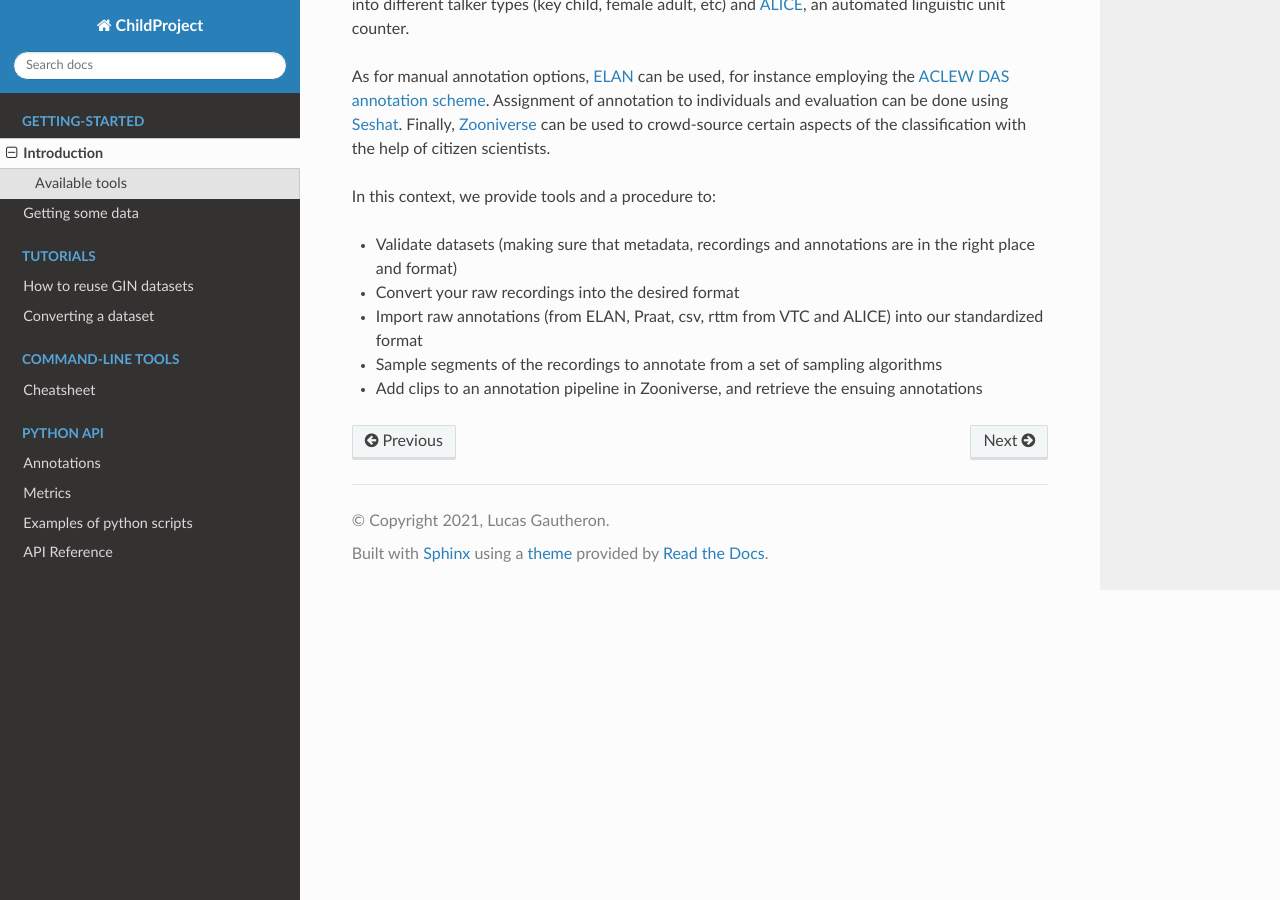
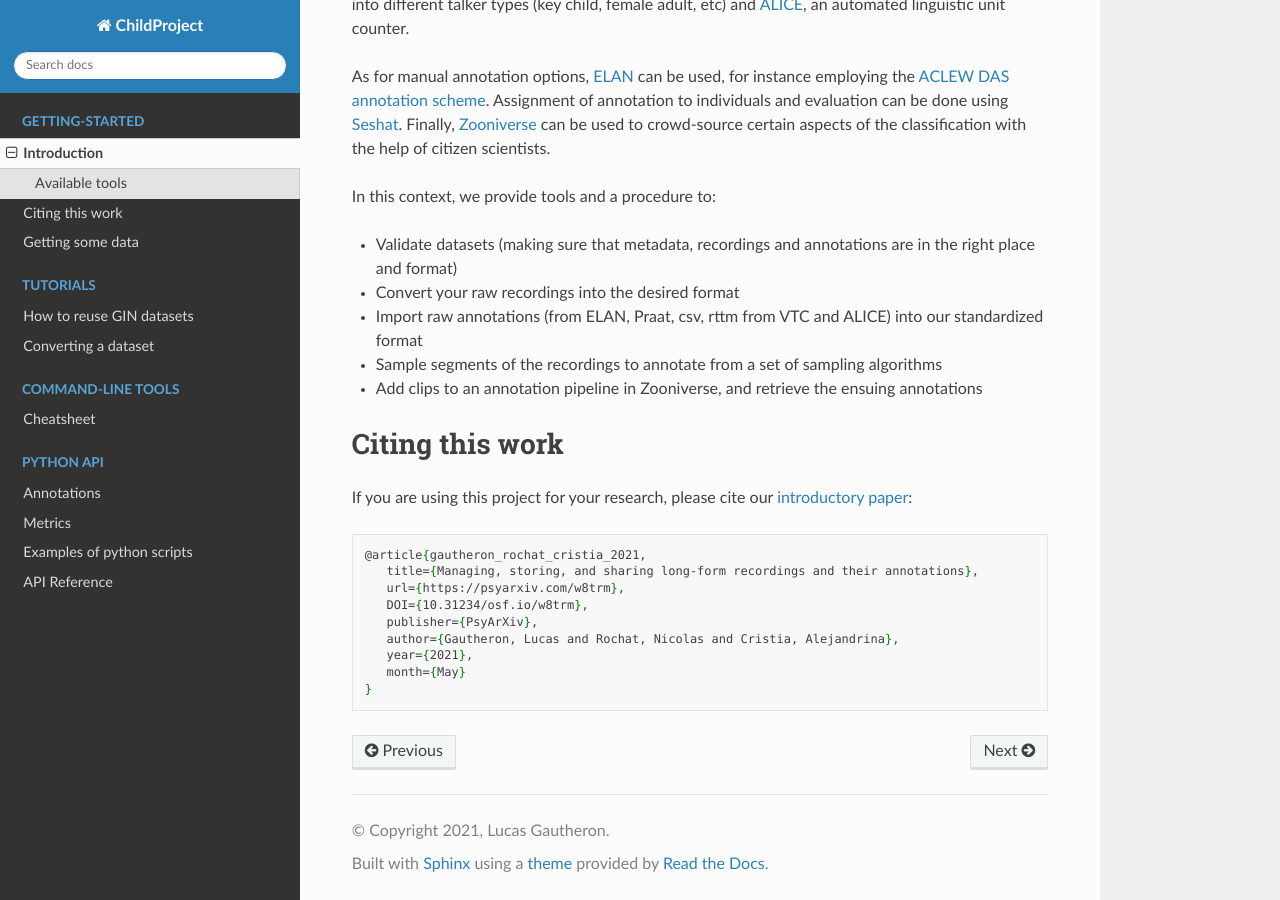
Before and after one commit to LAAC-LSCP/ChildProject, a Sphinx documentation site: the page built from docs/source/introduction.rst, in a window 1280 px wide and 900 px high, scrolled down 1653 px. Built offline with Sphinx 7.4.7 and the Read the Docs theme 2.0.0, drawn with Linux system fonts in a browser that asks for light colours; pages that are not in the unit, such as notebooks, are missing from menus.

```diff
--- a/docs/source/introduction.rst
+++ b/docs/source/introduction.rst
@@ -70,3 +70,20 @@ In this context, we provide tools and a procedure to:
 -  Sample segments of the recordings to annotate from a set of sampling algorithms
 -  Add clips to an annotation pipeline in Zooniverse, and retrieve the
    ensuing annotations
+
+Citing this work
+----------------
+
+If you are using this project for your research, please cite our `introductory paper <https://psyarxiv.com/w8trm>`_:
+
+.. code-block:: tex
+
+   @article{gautheron_rochat_cristia_2021,
+      title={Managing, storing, and sharing long-form recordings and their annotations},
+      url={https://psyarxiv.com/w8trm},
+      DOI={10.31234/osf.io/w8trm},
+      publisher={PsyArXiv},
+      author={Gautheron, Lucas and Rochat, Nicolas and Cristia, Alejandrina},
+      year={2021},
+      month={May}
+   }
```
Also changed, not shown: README.md (+17 -0 lines).
